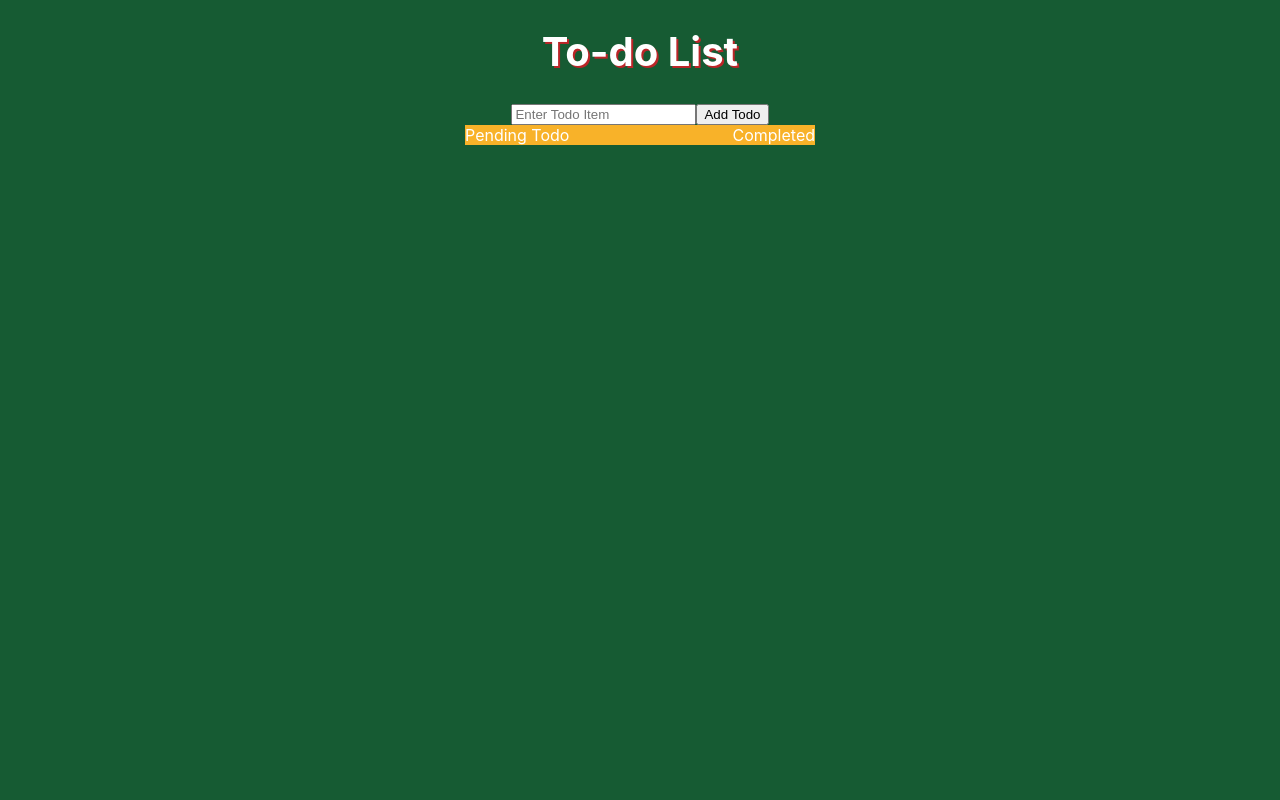
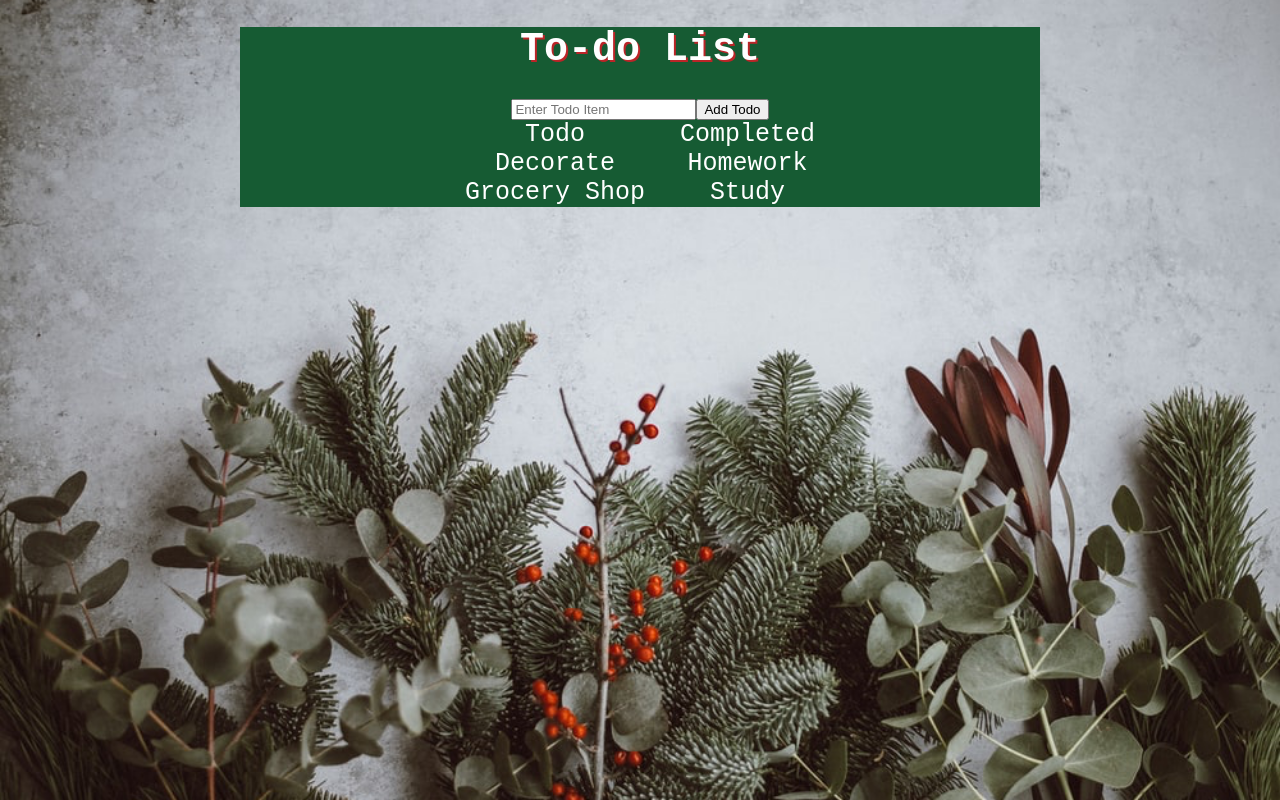
Before and after one commit to laurenarthur/reactinclassdemo, a React (Create React App) app in the folder reactdemo/: page / in a window 1280 px wide. Built offline with nearby package versions, Linux system fonts and the light colour scheme.

Commit message:
final design

```diff
--- a/reactdemo/src/App.css
+++ b/reactdemo/src/App.css
@@ -1,10 +1,17 @@
 .App {
   text-align: center;
+  background-color:#165B33;
 }
 
 body{
-    background-color:#165B33;
-    color: white;
+    font-family: "Courier New", Courier, monospace;
+    margin:auto;
+    max-width: 50em;
+    background-image: url('backgroundimage.png');
+    background-position: center;
+    background-repeat: no-repeat;
+    background-size: cover;
+    background-attachment: fixed;
 }
 
 .title{
@@ -16,18 +23,20 @@ body{
 .wrapper{
     margin:auto;
     width:350px;
-    background-color:#F8B229;
     text-align: center;
     overflow:auto;
 }
 
 #todo-list{
+    font-size: 25px;
+    color:white;
     float:left;
     text-align: center;
-    margin-right: 100px;
 }
 
 #completed-list{
+    font-size: 25px;
+    color:white;
     float:right;
     text-align: center;
 }
--- a/reactdemo/src/App.js
+++ b/reactdemo/src/App.js
@@ -7,8 +7,8 @@ class App extends Component {
     constructor(){
         super()
         this.state = {
-            todoList: [],
-            completeList: [],
+            todoList: ['Decorate', 'Grocery Shop'],
+            completeList: ['Homework', 'Study'],
             task: ''
         }
     }
@@ -29,7 +29,7 @@ class App extends Component {
 
                 <div class='wrapper'>
                     <div id='todo-list'>
-                         <TaskList title={'Pending Todo'} buttonText={'Done'} tasks={this.state.todoList} buttonFunction={this.removeTodo} />
+                         <TaskList title={'Todo'} buttonText={'Done'} tasks={this.state.todoList} buttonFunction={this.removeTodo} />
                     </div>
                     <div id='completed-list'>
                         <TaskList title={'Completed'} buttonText={"Delete"} tasks={this.state.completeList} buttonFunction={this.deleteTodo} />
```
Also changed, not shown: reactdemo/src/background.png (renamed from reactdemo/public/background.png), reactdemo/src/backgroundimage.png (added).
